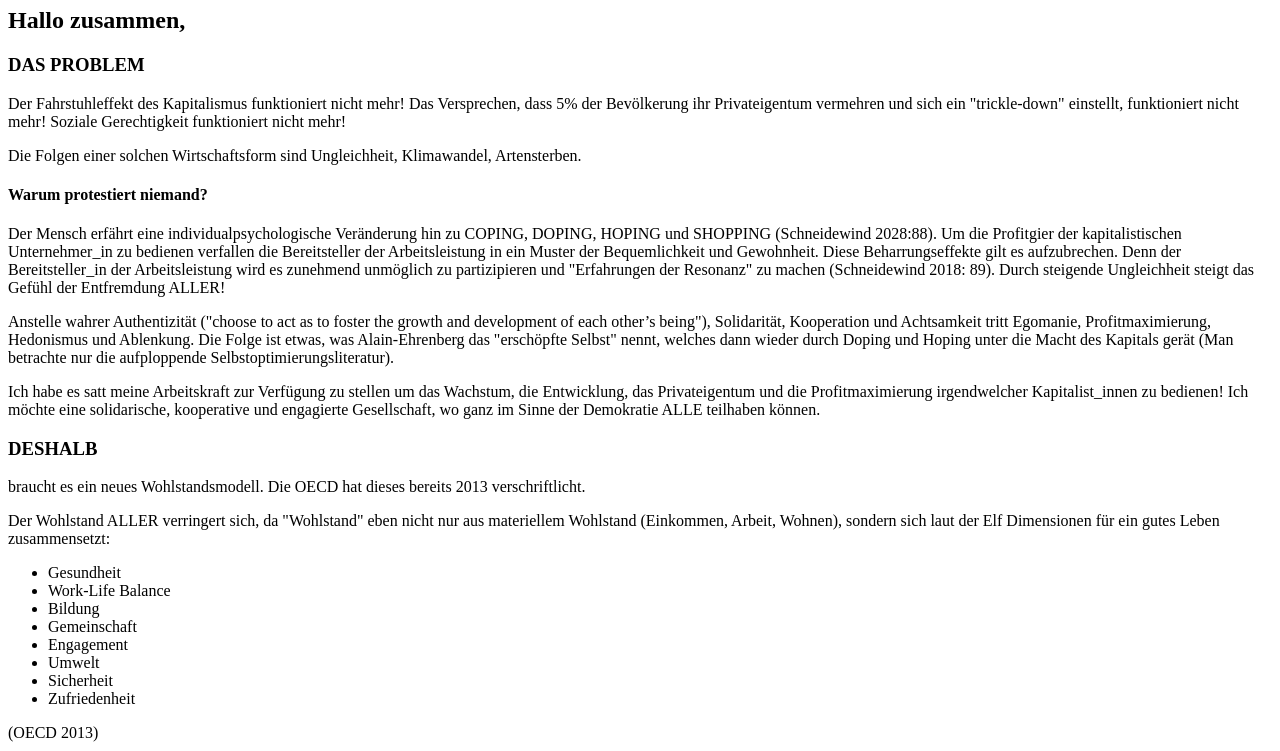
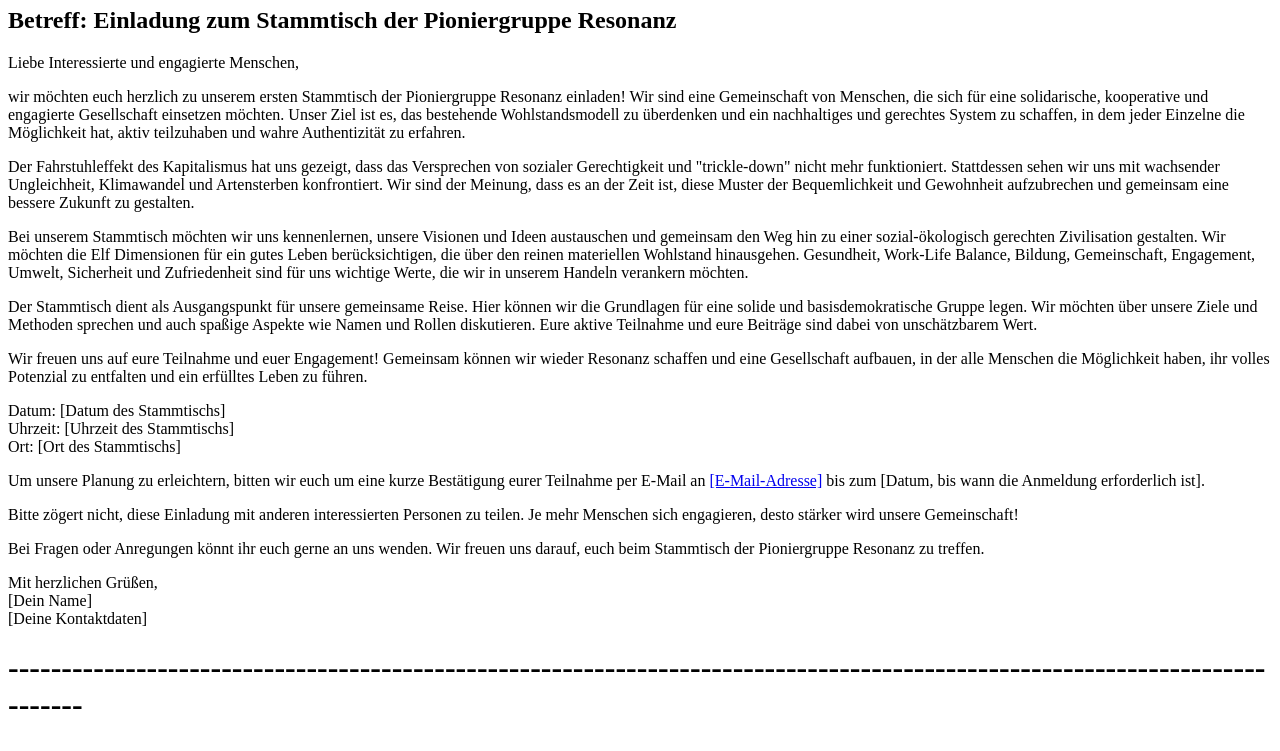
Before and after one commit to Pioniergruppe-Resonanz/documentation, a plain HTML site: page index.html in a window 1280 px wide. Shown: the part 73-824 px from the top of the page. Drawn offline with Linux system fonts and the light colour scheme.

Commit message:
Update index.html

```diff
--- a/index.html
+++ b/index.html
@@ -2,9 +2,44 @@
 <html>
 <head>
   <meta charset="UTF-8">
-  <title>Pioniergruppe Resonanz Dokumentation</title>
+  <title>Pioniergruppe Resonanz Dokumentation // LOG </title>
 </head>
 <body>
+
+<h1> 2023-07-03: Überarbeitete Email von Chat GPT </h1>
+
+ <h2>Betreff: Einladung zum Stammtisch der Pioniergruppe Resonanz</h2>
+
+  <p>Liebe Interessierte und engagierte Menschen,</p>
+
+  <p>wir möchten euch herzlich zu unserem ersten Stammtisch der Pioniergruppe Resonanz einladen! Wir sind eine Gemeinschaft von Menschen, die sich für eine solidarische, kooperative und engagierte Gesellschaft einsetzen möchten. Unser Ziel ist es, das bestehende Wohlstandsmodell zu überdenken und ein nachhaltiges und gerechtes System zu schaffen, in dem jeder Einzelne die Möglichkeit hat, aktiv teilzuhaben und wahre Authentizität zu erfahren.</p>
+
+  <p>Der Fahrstuhleffekt des Kapitalismus hat uns gezeigt, dass das Versprechen von sozialer Gerechtigkeit und "trickle-down" nicht mehr funktioniert. Stattdessen sehen wir uns mit wachsender Ungleichheit, Klimawandel und Artensterben konfrontiert. Wir sind der Meinung, dass es an der Zeit ist, diese Muster der Bequemlichkeit und Gewohnheit aufzubrechen und gemeinsam eine bessere Zukunft zu gestalten.</p>
+
+  <p>Bei unserem Stammtisch möchten wir uns kennenlernen, unsere Visionen und Ideen austauschen und gemeinsam den Weg hin zu einer sozial-ökologisch gerechten Zivilisation gestalten. Wir möchten die Elf Dimensionen für ein gutes Leben berücksichtigen, die über den reinen materiellen Wohlstand hinausgehen. Gesundheit, Work-Life Balance, Bildung, Gemeinschaft, Engagement, Umwelt, Sicherheit und Zufriedenheit sind für uns wichtige Werte, die wir in unserem Handeln verankern möchten.</p>
+
+  <p>Der Stammtisch dient als Ausgangspunkt für unsere gemeinsame Reise. Hier können wir die Grundlagen für eine solide und basisdemokratische Gruppe legen. Wir möchten über unsere Ziele und Methoden sprechen und auch spaßige Aspekte wie Namen und Rollen diskutieren. Eure aktive Teilnahme und eure Beiträge sind dabei von unschätzbarem Wert.</p>
+
+  <p>Wir freuen uns auf eure Teilnahme und euer Engagement! Gemeinsam können wir wieder Resonanz schaffen und eine Gesellschaft aufbauen, in der alle Menschen die Möglichkeit haben, ihr volles Potenzial zu entfalten und ein erfülltes Leben zu führen.</p>
+
+  <p>Datum: [Datum des Stammtischs]<br>
+  Uhrzeit: [Uhrzeit des Stammtischs]<br>
+  Ort: [Ort des Stammtischs]</p>
+
+  <p>Um unsere Planung zu erleichtern, bitten wir euch um eine kurze Bestätigung eurer Teilnahme per E-Mail an <a href="mailto:[E-Mail-Adresse]">[E-Mail-Adresse]</a> bis zum [Datum, bis wann die Anmeldung erforderlich ist].</p>
+
+  <p>Bitte zögert nicht, diese Einladung mit anderen interessierten Personen zu teilen. Je mehr Menschen sich engagieren, desto stärker wird unsere Gemeinschaft!</p>
+
+  <p>Bei Fragen oder Anregungen könnt ihr euch gerne an uns wenden. Wir freuen uns darauf, euch beim Stammtisch der Pioniergruppe Resonanz zu treffen.</p>
+
+  <p>Mit herzlichen Grüßen,<br>
+  [Dein Name]<br>
+  [Deine Kontaktdaten]</p>
+
+
+
+<h1> ----------------------------------------------------------------------------------------------------------------------------- </h1>
+
   <h1> Vorschlag einer ersten EMAIL </h1>
 
   <h2>Hallo zusammen,</h2>
```
